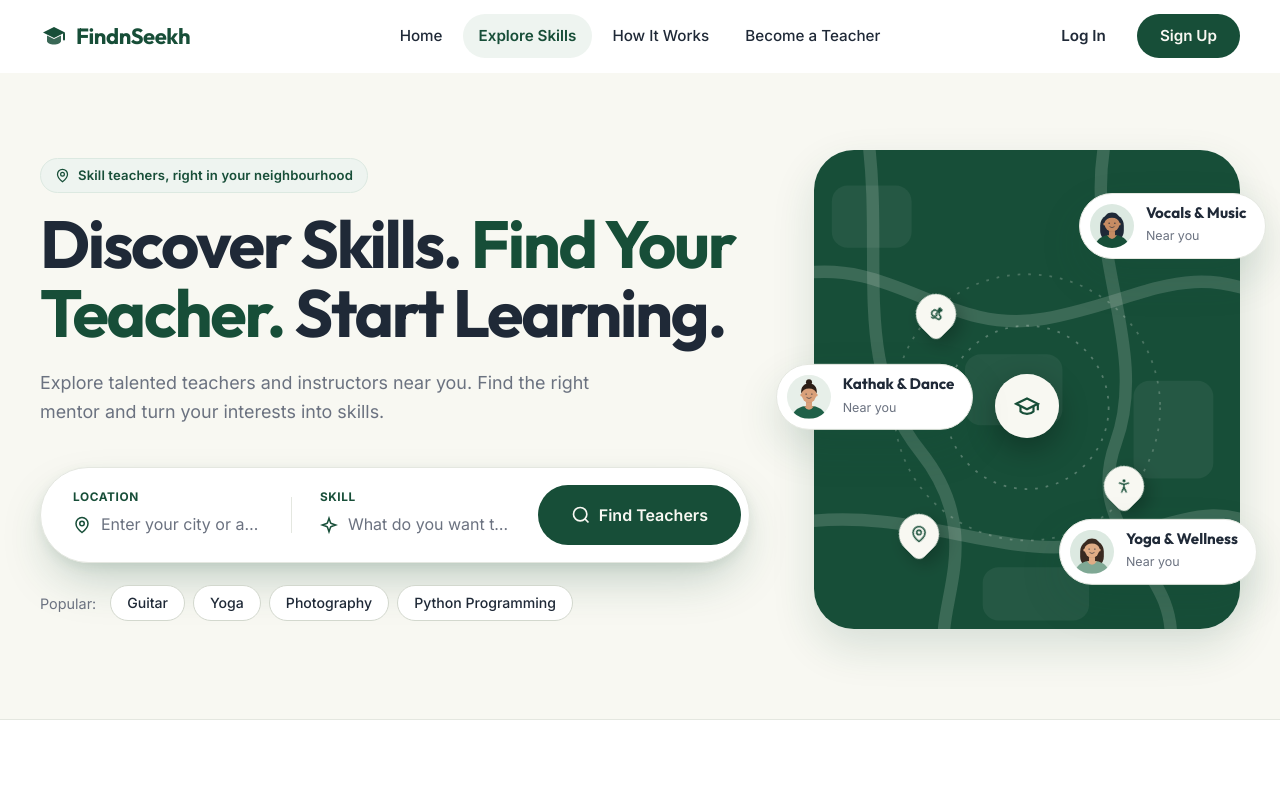
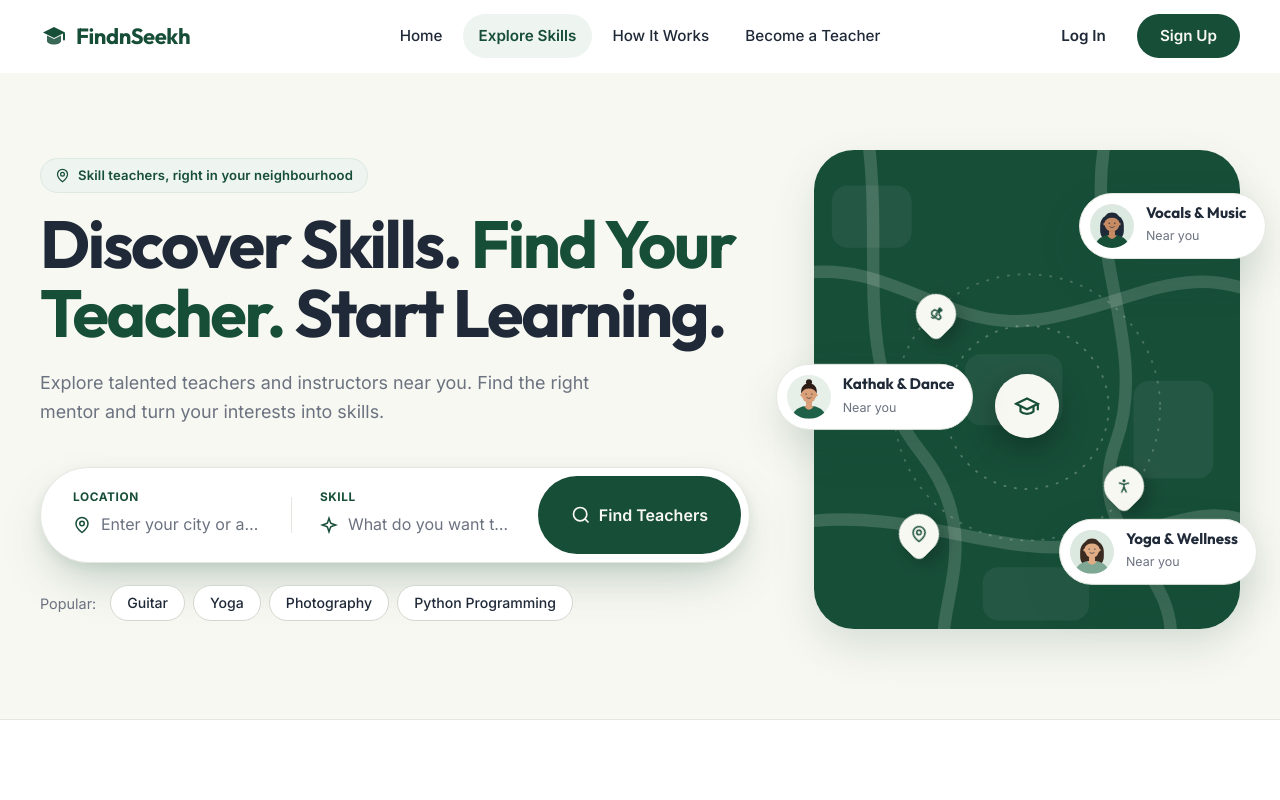
Before and after one commit to Saurav-Rana-June/findnseekh-frontend, an Angular app: page / in a window 1280 px wide. Shown: the top 800 px of the page. Built offline with nearby package versions, Linux system fonts and the light colour scheme.

Commit message:
fixes: Stretched search submit button to match search bar height.

```diff
--- a/src/app/features/home/presentation/components/home-hero/home-hero.scss
+++ b/src/app/features/home/presentation/components/home-hero/home-hero.scss
@@ -71,6 +71,7 @@
 
   &__submit {
     flex-shrink: 0;
+    align-self: stretch;
     min-height: 60px;
     padding-inline: 32px;
   }
--- a/src/app/shared/components/combo-field/combo-field.scss
+++ b/src/app/shared/components/combo-field/combo-field.scss
@@ -1,6 +1,12 @@
+:host {
+  display: block;
+  flex: 1 1 0;
+  min-width: 0;
+}
+
 .field {
   position: relative;
-  flex: 1 1 0;
+  width: 100%;
   min-width: 0;
   padding: 12px 24px;
   border-radius: var(--radius-pill);
```
